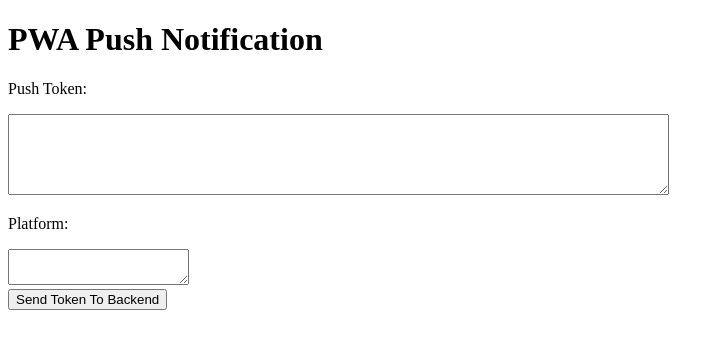
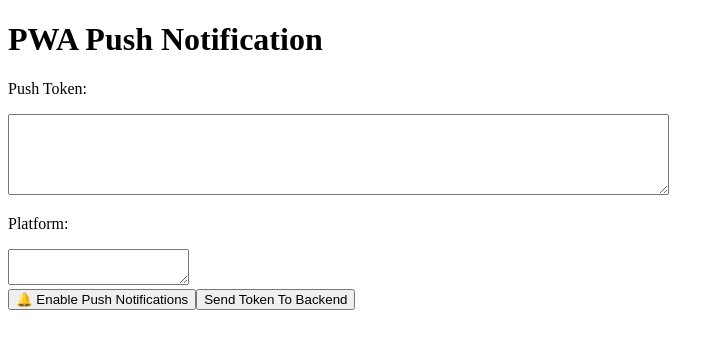
Before and after one commit to Manoj-0921/pwa-fcm, a React (Vite) app: page / in a window 1280 px wide. Shown: the top 348 px of the page, without its empty margins (0-724 px from the left). Built offline with nearby package versions, Linux system fonts and the light colour scheme.

Commit message:
after manuly button

```diff
--- a/dev-dist/sw.js
+++ b/dev-dist/sw.js
@@ -82,7 +82,7 @@ define(['./workbox-54d0af47'], (function (workbox) { 'use strict';
     "revision": "3ca0b8505b4bec776b69afdba2768812"
   }, {
     "url": "index.html",
-    "revision": "0.75td15su39g"
+    "revision": "0.909g9sj1h5o"
   }], {});
   workbox.cleanupOutdatedCaches();
   workbox.registerRoute(new workbox.NavigationRoute(workbox.createHandlerBoundToURL("index.html"), {
--- a/src/App.jsx
+++ b/src/App.jsx
@@ -6,12 +6,12 @@ function App() {
   const [token, setToken] = useState("");
   const [platform, setPlatform] = useState("");
 
-  useEffect(() => {
+  const handleRegisterPush = () => {
     registerForPush(({ token, platform }) => {
       setToken(token);
       setPlatform(platform);
     });
-  }, []);
+  };
 
   const sendTokenToBackend = async (token) => {
     if (!token) {
@@ -20,7 +20,7 @@ function App() {
     }
 
     try {
-      const response = await axios.post("https://4f0eb7f39936.ngrok-free.app/notification", {
+      const response = await axios.post("https://945f087c4482.ngrok-free.app/notification", {
         token,
       });
       if (response.status === 200) {
@@ -39,6 +39,7 @@ function App() {
       <p>Platform:</p>
       <textarea rows="2" cols="20" value={platform} readOnly />
       <br />
+     <button onClick={handleRegisterPush}>🔔 Enable Push Notifications</button>
       <button onClick={() => sendTokenToBackend(token)}>Send Token To Backend</button>
     </div>
   );
--- a/src/services/registerPush.js
+++ b/src/services/registerPush.js
@@ -53,6 +53,7 @@ Notification Permission: ${await Notification.requestPermission()}
       });
 
     } else if (platform === "ios" && isPwaInstalled()) {
+
       const registration = await navigator.serviceWorker.ready;
       const subscription = await registration.pushManager.subscribe({
         userVisibleOnly: true,
```
